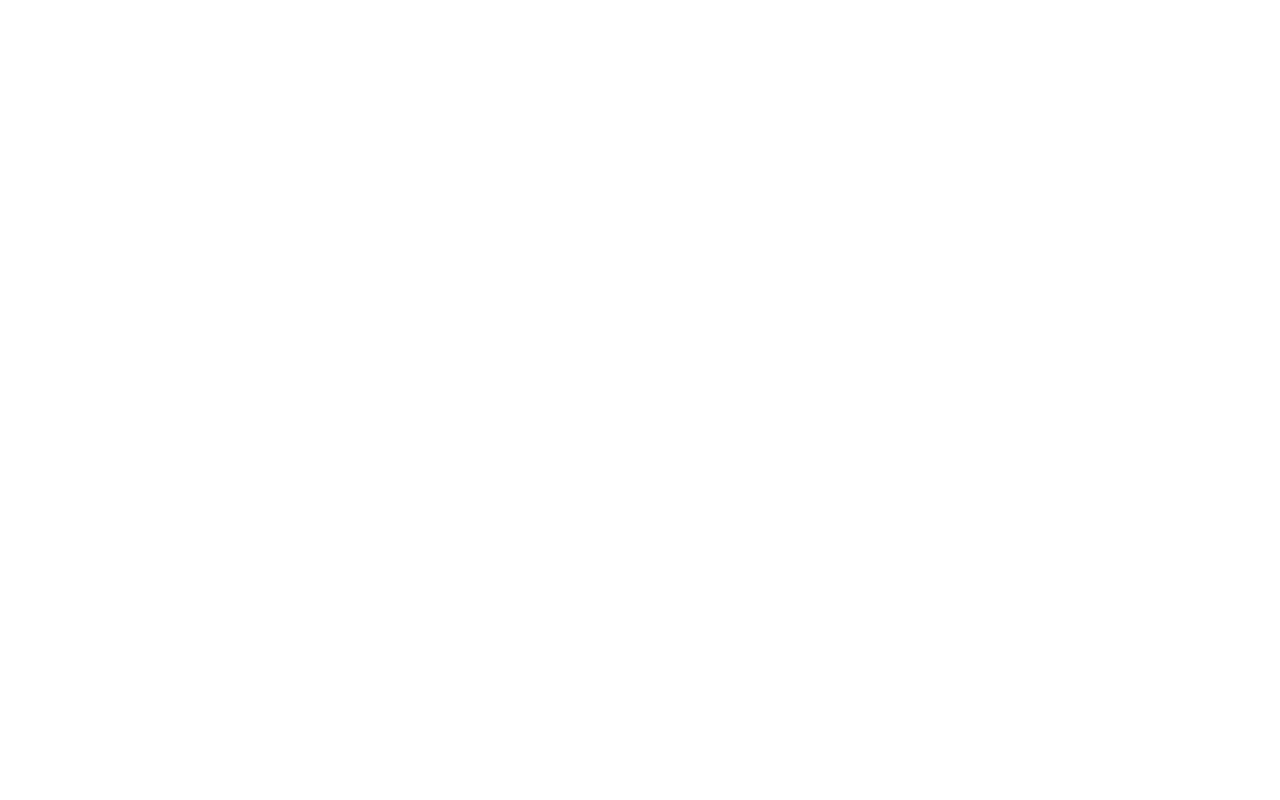
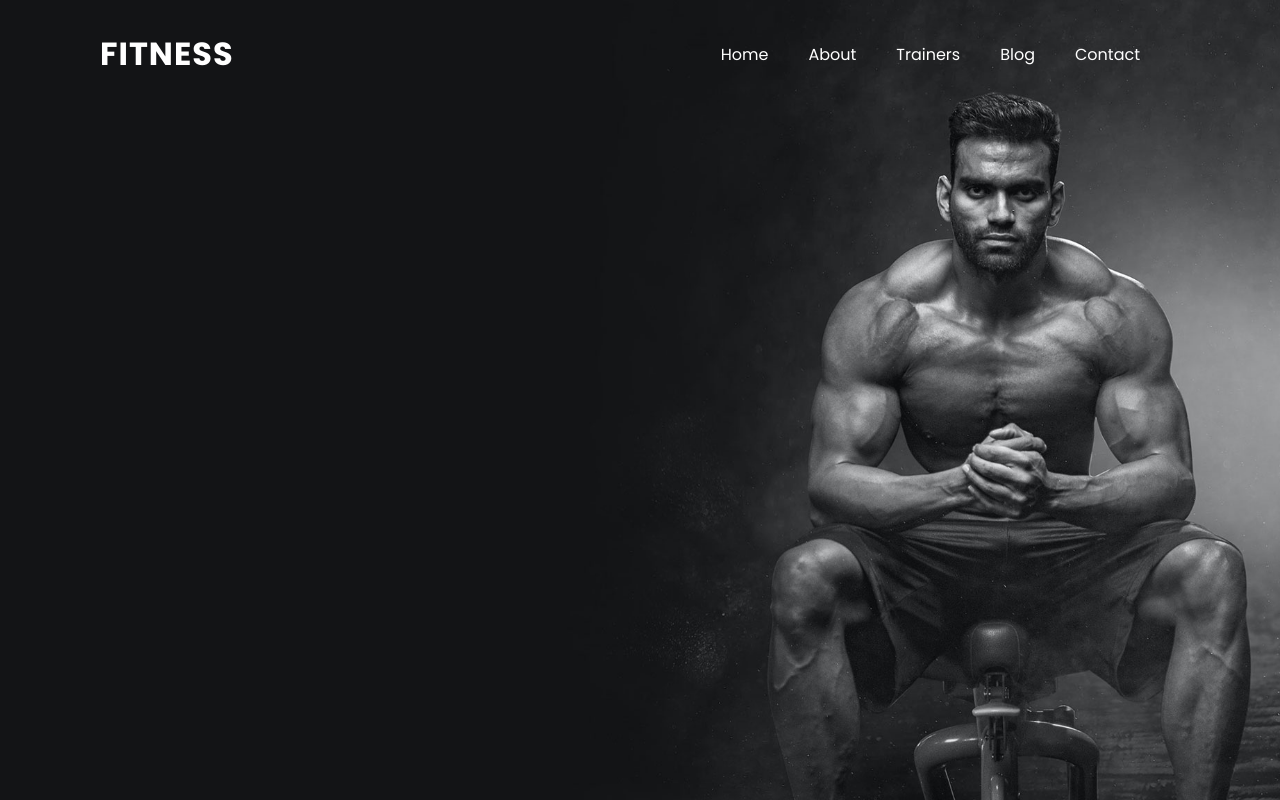
Before and after one commit to Raoul-Shah/Fitness-Landing-Page, a plain HTML site: page index.html in a window 1280 px wide. Drawn offline with Linux system fonts and the light colour scheme.

Commit message:
Added Navigation

```diff
--- a/index.html
+++ b/index.html
@@ -1,5 +1,6 @@
 <!DOCTYPE html>
 <html lang="en">
+
 <head>
     <meta charset="UTF-8">
     <meta http-equiv="X-UA-Compatible" content="IE=edge">
@@ -7,9 +8,21 @@
     <link rel="stylesheet" href="./style.css">
     <title>Document</title>
 </head>
+
 <body>
-
-
+    <section>
+        <header>
+            <a href="#" class="logo">Fitness</a>
+            <ul class="navigation">
+                <li><a href="#">Home</a></li>
+                <li><a href="#">About</a></li>
+                <li><a href="#">Trainers</a></li>
+                <li><a href="#">Blog</a></li>
+                <li><a href="#">Contact</a></li>
+            </ul>
+        </header>
+    </section>
     <script src="./app.js"></script>
 </body>
+
 </html>
--- a/style.css
+++ b/style.css
@@ -0,0 +1,61 @@
+@import url('https://fonts.googleapis.com/css2?family=Poppins:wght@200;300;400;500;600;700;800;900&display=swap');
+
+* {
+    margin: 0;
+    padding: 0;
+    box-sizing: border-box;
+    font-family: 'Poppins', 'sans-serif';
+}
+
+section {
+    position: relative;
+    width: 100%;
+    min-height: 100vh;
+    background: url(./img/bg.jpg);
+    background-size: cover;
+    background-position: center;
+    display: flex;
+    justify-content: flex-start;
+    align-items: center;
+}
+
+header {
+    position: absolute;
+    top: 0;
+    left: 0;
+    width: 100%;
+    padding: 30px 100px;
+    display: flex;
+    justify-content: space-between;
+    align-items: center;
+}
+
+header .logo {
+    position: relative;
+    font-size: 2em;
+    color: #fff;
+    text-transform: uppercase;
+    text-decoration: none;
+    font-weight: 700;
+    letter-spacing: 1px;
+}
+
+header .navigation {
+    position: relative;
+    display: flex;
+}
+
+header .navigation li {
+    list-style: none;
+}
+
+header .navigation li a {
+    display: inline-block;
+    color: #fff;
+    margin-right: 40px;
+    text-decoration: none;
+}
+
+header .navigation li a:hover {
+    color: #03a9f4;
+}
```
